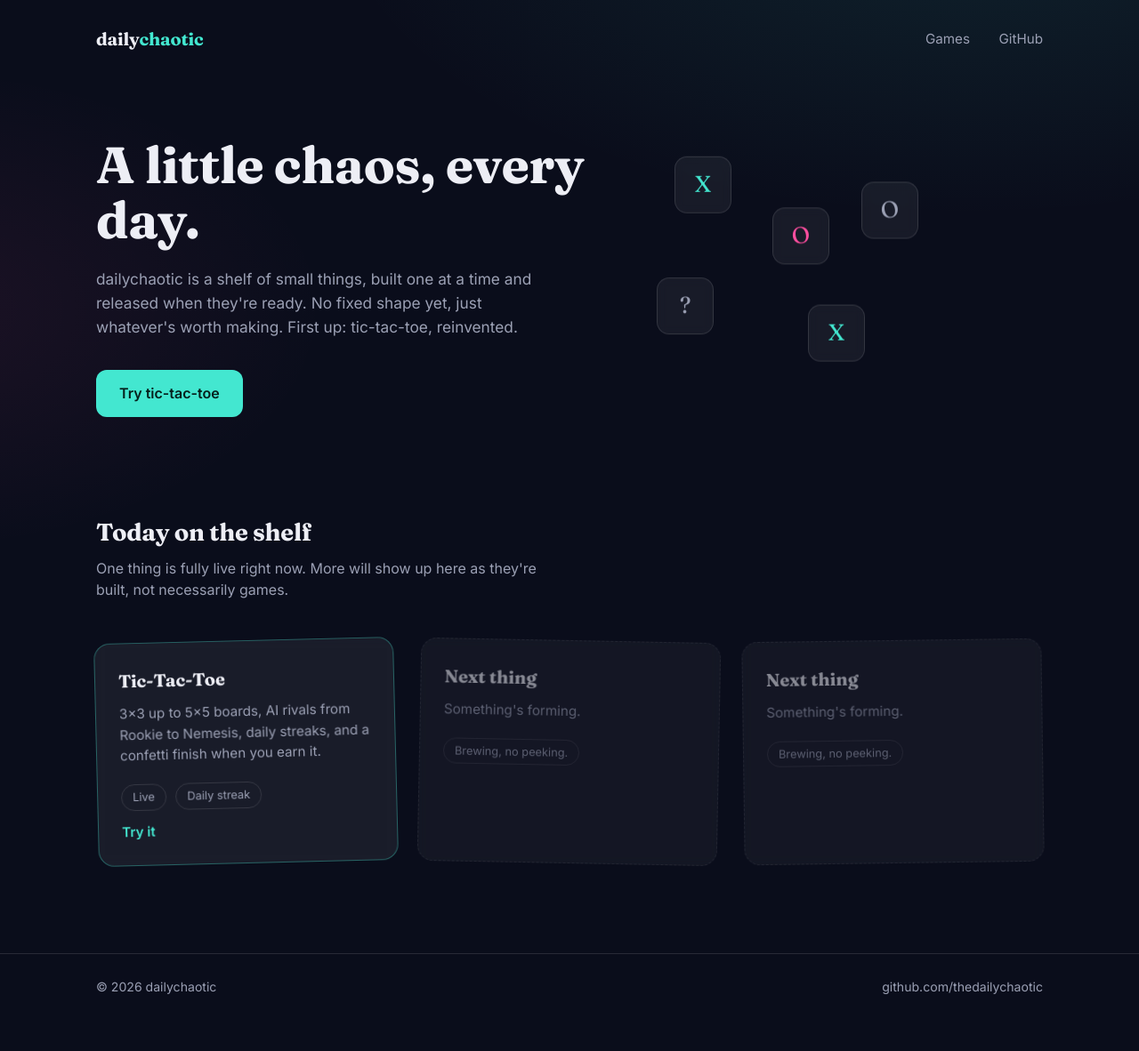
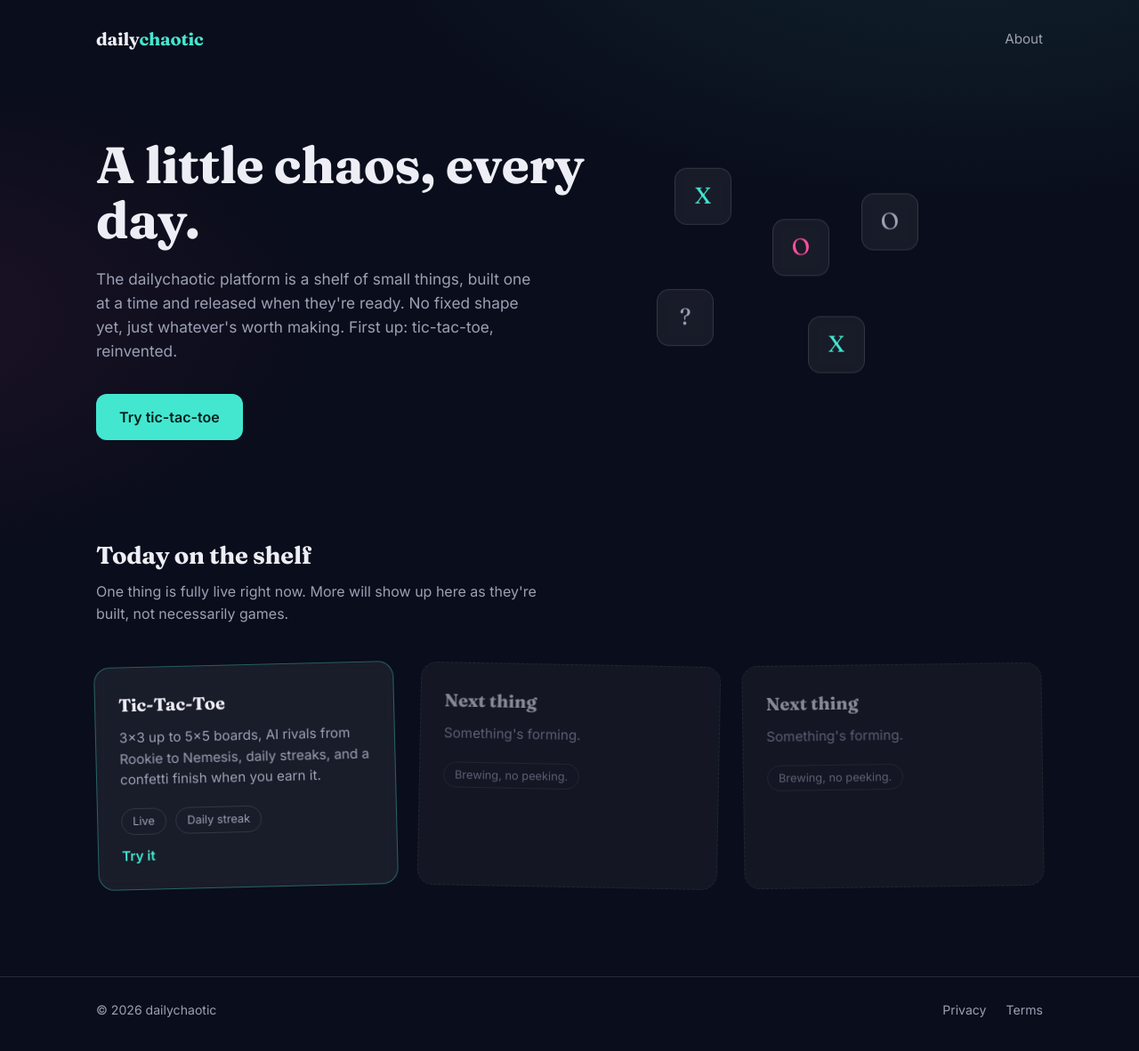
Before and after one commit to thedailychaotic/Platform, a plain HTML site: page index.html in a window 1280 px wide. Shown: the whole page at 89% size. Before the commit the page ends 1160 px from the top, so only its background shows below. Drawn offline with Linux system fonts and the light colour scheme.

Commit message:
Refactoring

```diff
--- a/index.html
+++ b/index.html
@@ -248,8 +248,7 @@
   <div class="wrap">
     <div class="wordmark">daily<span>chaotic</span></div>
     <nav>
-      <a href="#shelf">Games</a>
-      <a href="https://github.com/thedailychaotic">GitHub</a>
+      <a href="/about">About</a>
     </nav>
   </div>
 </header>
@@ -258,8 +257,8 @@
   <div class="wrap">
     <div>
       <h1>A little chaos, every day.</h1>
-      <p>dailychaotic is a shelf of small things, built one at a time and released when they're ready. No fixed shape yet, just whatever's worth making. First up: tic-tac-toe, reinvented.</p>
-      <a class="cta" href="/play/tic-tac-toe">Try tic-tac-toe</a>
+      <p>The dailychaotic platform is a shelf of small things, built one at a time and released when they're ready. No fixed shape yet, just whatever's worth making. First up: tic-tac-toe, reinvented.</p>
+      <a class="cta" href="https://tictactoe.dailychaotic.com">Try tic-tac-toe</a>
     </div>
     <div class="motif" aria-hidden="true">
       <div class="tile t1">X</div>
@@ -282,7 +281,7 @@
         <span class="tag">Live</span>
         <span class="tag">Daily streak</span>
         <br>
-        <a class="play" href="/play/tic-tac-toe">Try it</a>
+        <a class="play" href="https://tictactoe.dailychaotic.com">Try it</a>
       </div>
       <div class="card brewing">
         <h3>Next thing</h3>
@@ -301,7 +300,10 @@
 <footer>
   <div class="wrap">
     <span>© 2026 dailychaotic</span>
-    <a href="https://github.com/thedailychaotic">github.com/thedailychaotic</a>
+    <div>
+      <a href="/privacy" style="margin-right:18px;">Privacy</a>
+      <a href="/terms">Terms</a>
+    </div>
   </div>
 </footer>
 
```
Also changed, not shown: about/index.html (+0 -1 lines), privacy/index.html (+0 -1 lines), terms/index.html (+0 -1 lines), 1 other file.
